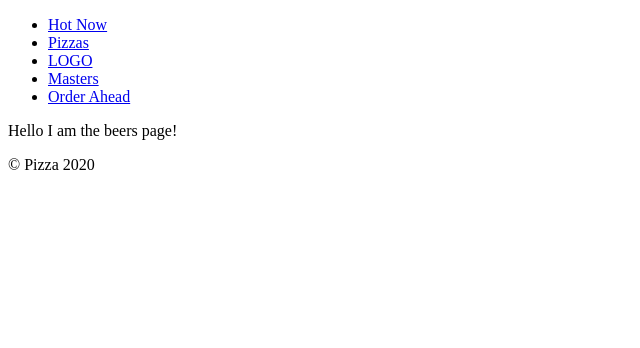
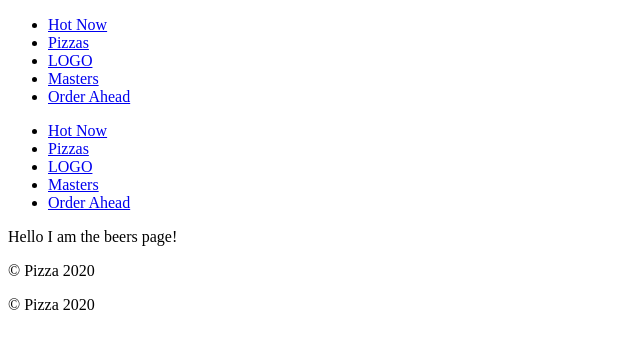
Before and after one commit to j-gens/gatsby-project, a Gatsby app in the folder client/: page /beers in a window 1280 px wide. Shown: the top 348 px of the page, without its empty margins (0-640 px from the left). Built offline with nearby package versions, Linux system fonts and the light colour scheme.

Commit message:
Utilize wrapPageElement to wrap pages with Layout component

```diff
--- /dev/null
+++ b/client/gatsby-browser.js
@@ -0,0 +1,10 @@
+import React from 'react';
+import Layout from './src/components/Layout';
+
+export function wrapPageElement({ element, props }) {
+  return (
+    <Layout {...props}>
+      {element}
+    </Layout>
+  );
+}
```
